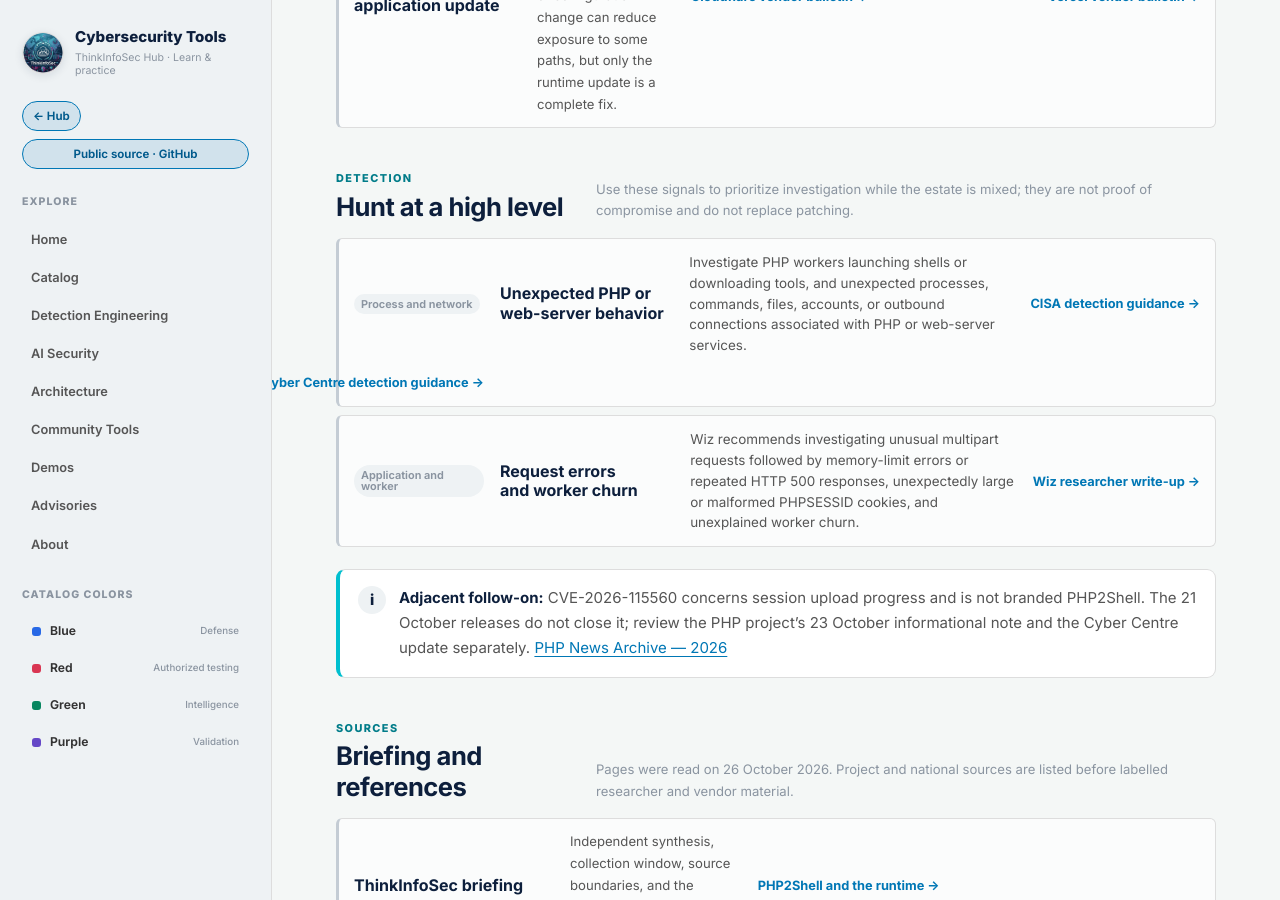
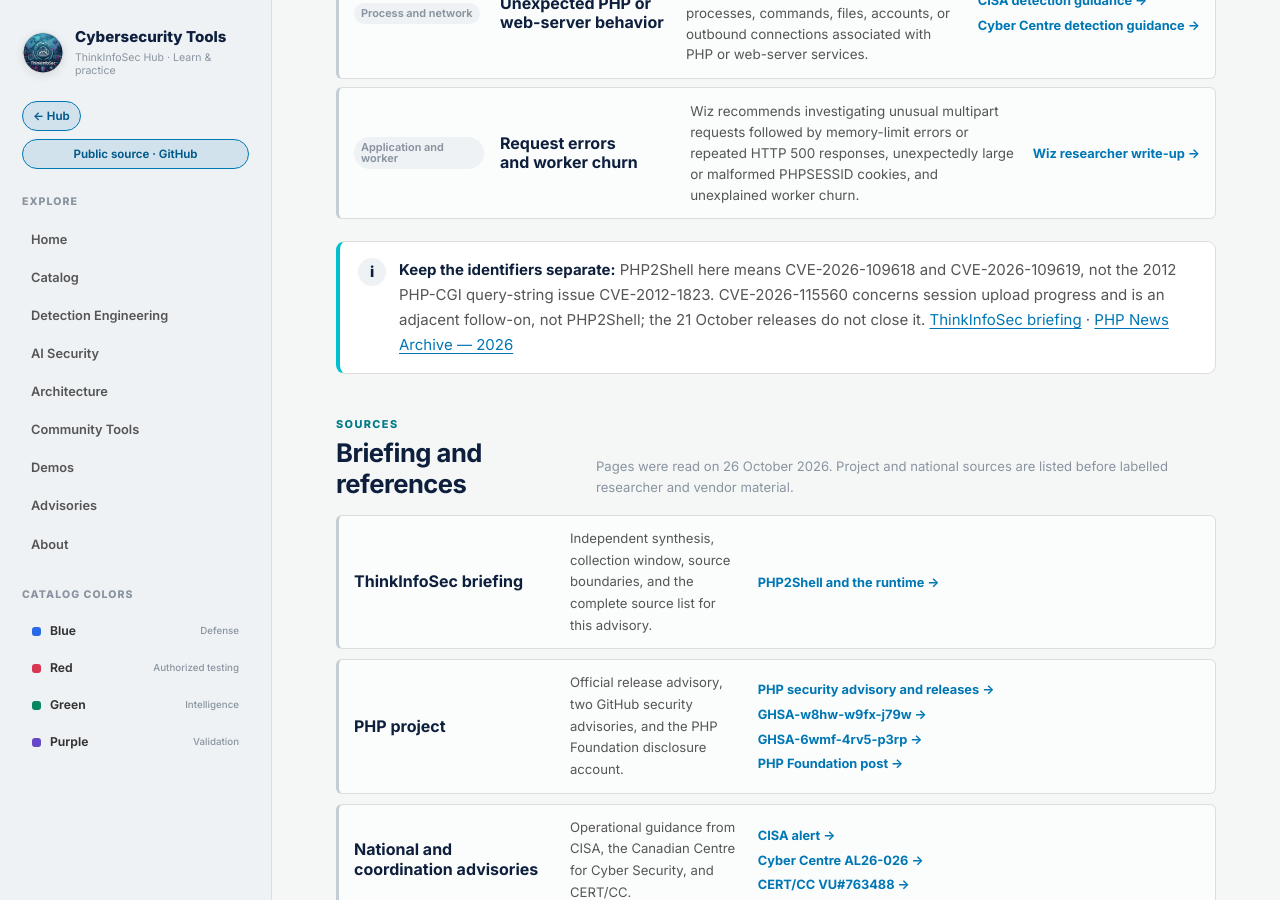
Before and after one commit to amcamillo/Cybersecurity_Tools, a Jekyll site: the page built from docs/07-advisories/php2shell.md, in a window 1280 px wide and 900 px high, scrolled down 2001 px. Built offline with Jekyll 4.4.1, drawn with Linux system fonts in a browser that asks for light colours; some of the changed text lies outside the part shown.

Commit message:
Align advisory citations with hub card layout
Co-authored-by: Autoisland <Autoisland@users.noreply.github.com>

```diff
--- a/docs/07-advisories/php2shell.md
+++ b/docs/07-advisories/php2shell.md
@@ -30,15 +30,20 @@ permalink: /advisories/php2shell/
     <div class="card__meta"><span class="category-chip">CVE-2026-109618</span><span class="category-chip">CVE-2026-109619</span></div>
     <h3>Two critical engine vulnerabilities</h3>
     <p>Both issues can allow unauthenticated remote code execution in PHP installations serving web requests. The PHP project scores each advisory CVSS v4.0 9.2; the leaked 10.0 figure was not the published score.</p>
-    <a class="text-link" href="https://github.com/php/php-src/security/advisories/GHSA-w8hw-w9fx-j79w">GHSA-w8hw-w9fx-j79w</a>
-    <a class="text-link" href="https://github.com/php/php-src/security/advisories/GHSA-6wmf-4rv5-p3rp">GHSA-6wmf-4rv5-p3rp</a>
+    <div>
+      <a class="text-link" href="https://github.com/php/php-src/security/advisories/GHSA-w8hw-w9fx-j79w">GHSA-w8hw-w9fx-j79w</a><br>
+      <a class="text-link" href="https://github.com/php/php-src/security/advisories/GHSA-6wmf-4rv5-p3rp">GHSA-6wmf-4rv5-p3rp</a><br>
+      <a class="text-link" href="https://thephp.foundation/blog/2026/10/21/todays-php-security-release-and-how-were-strengthening-php-security/">PHP Foundation disclosure account</a>
+    </div>
   </article>
   <article class="card">
     <div class="card__meta"><span class="category-chip">Server APIs</span></div>
     <h3>mod_php is the highest demonstrated risk</h3>
     <p>PHP-FPM, Apache with mod_php, php-cgi, FrankenPHP, and LiteSpeed are in patch scope. The PHP project identifies mod_php as highest risk; PHP-FPM remains in scope and must be patched.</p>
-    <a class="text-link" href="https://www.php.net/archive/2026.php#2026-10-21-5">PHP project scope</a>
-    <a class="text-link" href="https://www.cisa.gov/news-events/alerts/2026/10/21/critical-vulnerabilities-php-require-immediate-patching">CISA alert</a>
+    <div>
+      <a class="text-link" href="https://www.php.net/archive/2026.php#2026-10-21-5">PHP project scope</a><br>
+      <a class="text-link" href="https://www.cisa.gov/news-events/alerts/2026/10/21/critical-vulnerabilities-php-require-immediate-patching">CISA alert</a>
+    </div>
   </article>
 </div>
 
@@ -51,26 +56,34 @@ permalink: /advisories/php2shell/
   <article class="resource-row">
     <h3>1. Inventory every web-serving PHP runtime</h3>
     <p>Include third-party products, appliances, containers, and software that embeds PHP; its presence may not be obvious from the application inventory.</p>
-    <a class="text-link" href="https://www.cisa.gov/news-events/alerts/2026/10/21/critical-vulnerabilities-php-require-immediate-patching">CISA inventory guidance</a>
-    <a class="text-link" href="https://www.cyber.gc.ca/en/alerts-advisories/al26-026-critical-vulnerabilities-impacting-php-cve-2026-109618-cve-2026-109619">Cyber Centre AL26-026</a>
+    <div>
+      <a class="text-link" href="https://www.cisa.gov/news-events/alerts/2026/10/21/critical-vulnerabilities-php-require-immediate-patching">CISA inventory guidance</a><br>
+      <a class="text-link" href="https://www.cyber.gc.ca/en/alerts-advisories/al26-026-critical-vulnerabilities-impacting-php-cve-2026-109618-cve-2026-109619">Cyber Centre AL26-026</a>
+    </div>
   </article>
   <article class="resource-row">
     <h3>2. Move supported branches to fixed releases</h3>
     <p>Update to PHP 8.5.12, 8.4.27, 8.3.36, or 8.2.35, or use a vendor package containing the fixes. Restart every PHP worker, then verify the runtime build serving production traffic.</p>
-    <a class="text-link" href="https://www.php.net/archive/2026.php#2026-10-21-5">PHP releases and remediation</a>
-    <a class="text-link" href="https://amcamillo.github.io/thinkinfosec-hub/Research/php2shell/">ThinkInfoSec operational briefing</a>
+    <div>
+      <a class="text-link" href="https://www.php.net/archive/2026.php#2026-10-21-5">PHP releases and remediation</a><br>
+      <a class="text-link" href="https://amcamillo.github.io/thinkinfosec-hub/Research/php2shell/">ThinkInfoSec operational briefing</a>
+    </div>
   </article>
   <article class="resource-row">
     <h3>3. Take unpatchable internet-facing systems offline</h3>
     <p>If an update cannot be applied immediately—especially for PHP 8.1 and earlier—CISA advises taking PHP-based systems offline until they can be patched or updated. The Cyber Centre recommends isolation from public networks where immediate remediation is not feasible.</p>
-    <a class="text-link" href="https://www.cisa.gov/news-events/alerts/2026/10/21/critical-vulnerabilities-php-require-immediate-patching">CISA actions</a>
-    <a class="text-link" href="https://www.cyber.gc.ca/en/alerts-advisories/al26-026-critical-vulnerabilities-impacting-php-cve-2026-109618-cve-2026-109619">Cyber Centre actions</a>
+    <div>
+      <a class="text-link" href="https://www.cisa.gov/news-events/alerts/2026/10/21/critical-vulnerabilities-php-require-immediate-patching">CISA actions</a><br>
+      <a class="text-link" href="https://www.cyber.gc.ca/en/alerts-advisories/al26-026-critical-vulnerabilities-impacting-php-cve-2026-109618-cve-2026-109619">Cyber Centre actions</a>
+    </div>
   </article>
   <article class="resource-row">
     <h3>4. Do not close on an application update</h3>
     <p>Updating a CMS, application, or plugin alone does not fix these engine vulnerabilities. A WAF or configuration change can reduce exposure to some paths, but only the runtime update is a complete fix.</p>
-    <a class="text-link" href="https://blog.cloudflare.com/php-vulnerabilities-waf-protection/">Cloudflare vendor bulletin</a>
-    <a class="text-link" href="https://vercel.com/kb/bulletin/php2shell-security-bulletin">Vercel vendor bulletin</a>
+    <div>
+      <a class="text-link" href="https://blog.cloudflare.com/php-vulnerabilities-waf-protection/">Cloudflare vendor bulletin</a><br>
+      <a class="text-link" href="https://vercel.com/kb/bulletin/php2shell-security-bulletin">Vercel vendor bulletin</a>
+    </div>
   </article>
 </div>
 
@@ -84,8 +97,10 @@ permalink: /advisories/php2shell/
     <div class="card__meta"><span class="category-chip">Process and network</span></div>
     <h3>Unexpected PHP or web-server behavior</h3>
     <p>Investigate PHP workers launching shells or downloading tools, and unexpected processes, commands, files, accounts, or outbound connections associated with PHP or web-server services.</p>
-    <a class="text-link" href="https://www.cisa.gov/news-events/alerts/2026/10/21/critical-vulnerabilities-php-require-immediate-patching">CISA detection guidance</a>
-    <a class="text-link" href="https://www.cyber.gc.ca/en/alerts-advisories/al26-026-critical-vulnerabilities-impacting-php-cve-2026-109618-cve-2026-109619">Cyber Centre detection guidance</a>
+    <div>
+      <a class="text-link" href="https://www.cisa.gov/news-events/alerts/2026/10/21/critical-vulnerabilities-php-require-immediate-patching">CISA detection guidance</a><br>
+      <a class="text-link" href="https://www.cyber.gc.ca/en/alerts-advisories/al26-026-critical-vulnerabilities-impacting-php-cve-2026-109618-cve-2026-109619">Cyber Centre detection guidance</a>
+    </div>
   </article>
   <article class="card">
     <div class="card__meta"><span class="category-chip">Application and worker</span></div>
@@ -97,7 +112,7 @@ permalink: /advisories/php2shell/
 
 <div class="callout">
   <span class="callout__mark" aria-hidden="true">i</span>
-  <p><strong>Adjacent follow-on:</strong> CVE-2026-115560 concerns session upload progress and is not branded PHP2Shell. The 21 October releases do not close it; review the PHP project’s 23 October informational note and the Cyber Centre update separately. <a href="https://www.php.net/archive/2026.php">PHP News Archive — 2026</a></p>
+  <p><strong>Keep the identifiers separate:</strong> PHP2Shell here means CVE-2026-109618 and CVE-2026-109619, not the 2012 PHP-CGI query-string issue CVE-2012-1823. CVE-2026-115560 concerns session upload progress and is an adjacent follow-on, not PHP2Shell; the 21 October releases do not close it. <a href="https://amcamillo.github.io/thinkinfosec-hub/Research/php2shell/">ThinkInfoSec briefing</a> · <a href="https://www.php.net/archive/2026.php">PHP News Archive — 2026</a></p>
 </div>
 
 <div class="section-heading">
@@ -114,23 +129,29 @@ permalink: /advisories/php2shell/
   <article class="resource-row">
     <h3>PHP project</h3>
     <p>Official release advisory, two GitHub security advisories, and the PHP Foundation disclosure account.</p>
-    <a class="text-link" href="https://www.php.net/archive/2026.php#2026-10-21-5">PHP security advisory and releases</a>
-    <a class="text-link" href="https://github.com/php/php-src/security/advisories/GHSA-w8hw-w9fx-j79w">GHSA-w8hw-w9fx-j79w</a>
-    <a class="text-link" href="https://github.com/php/php-src/security/advisories/GHSA-6wmf-4rv5-p3rp">GHSA-6wmf-4rv5-p3rp</a>
-    <a class="text-link" href="https://thephp.foundation/blog/2026/10/21/todays-php-security-release-and-how-were-strengthening-php-security/">PHP Foundation post</a>
+    <div>
+      <a class="text-link" href="https://www.php.net/archive/2026.php#2026-10-21-5">PHP security advisory and releases</a><br>
+      <a class="text-link" href="https://github.com/php/php-src/security/advisories/GHSA-w8hw-w9fx-j79w">GHSA-w8hw-w9fx-j79w</a><br>
+      <a class="text-link" href="https://github.com/php/php-src/security/advisories/GHSA-6wmf-4rv5-p3rp">GHSA-6wmf-4rv5-p3rp</a><br>
+      <a class="text-link" href="https://thephp.foundation/blog/2026/10/21/todays-php-security-release-and-how-were-strengthening-php-security/">PHP Foundation post</a>
+    </div>
   </article>
   <article class="resource-row">
     <h3>National and coordination advisories</h3>
     <p>Operational guidance from CISA, the Canadian Centre for Cyber Security, and CERT/CC.</p>
-    <a class="text-link" href="https://www.cisa.gov/news-events/alerts/2026/10/21/critical-vulnerabilities-php-require-immediate-patching">CISA alert</a>
-    <a class="text-link" href="https://www.cyber.gc.ca/en/alerts-advisories/al26-026-critical-vulnerabilities-impacting-php-cve-2026-109618-cve-2026-109619">Cyber Centre AL26-026</a>
-    <a class="text-link" href="https://www.kb.cert.org/vuls/id/763488">CERT/CC VU#763488</a>
+    <div>
+      <a class="text-link" href="https://www.cisa.gov/news-events/alerts/2026/10/21/critical-vulnerabilities-php-require-immediate-patching">CISA alert</a><br>
+      <a class="text-link" href="https://www.cyber.gc.ca/en/alerts-advisories/al26-026-critical-vulnerabilities-impacting-php-cve-2026-109618-cve-2026-109619">Cyber Centre AL26-026</a><br>
+      <a class="text-link" href="https://www.kb.cert.org/vuls/id/763488">CERT/CC VU#763488</a>
+    </div>
   </article>
   <article class="resource-row">
     <h3>Researcher and vendor bulletins</h3>
     <p>Labelled secondary material on demonstrated impact, investigation signals, and edge controls.</p>
-    <a class="text-link" href="https://www.wiz.io/blog/php2shell-php-rce">Wiz Research</a>
-    <a class="text-link" href="https://blog.cloudflare.com/php-vulnerabilities-waf-protection/">Cloudflare</a>
-    <a class="text-link" href="https://vercel.com/kb/bulletin/php2shell-security-bulletin">Vercel</a>
+    <div>
+      <a class="text-link" href="https://www.wiz.io/blog/php2shell-php-rce">Wiz Research</a><br>
+      <a class="text-link" href="https://blog.cloudflare.com/php-vulnerabilities-waf-protection/">Cloudflare</a><br>
+      <a class="text-link" href="https://vercel.com/kb/bulletin/php2shell-security-bulletin">Vercel</a>
+    </div>
   </article>
 </div>
```
Also changed, not shown: docs/07-advisories/index.md (+1 -1 lines).
